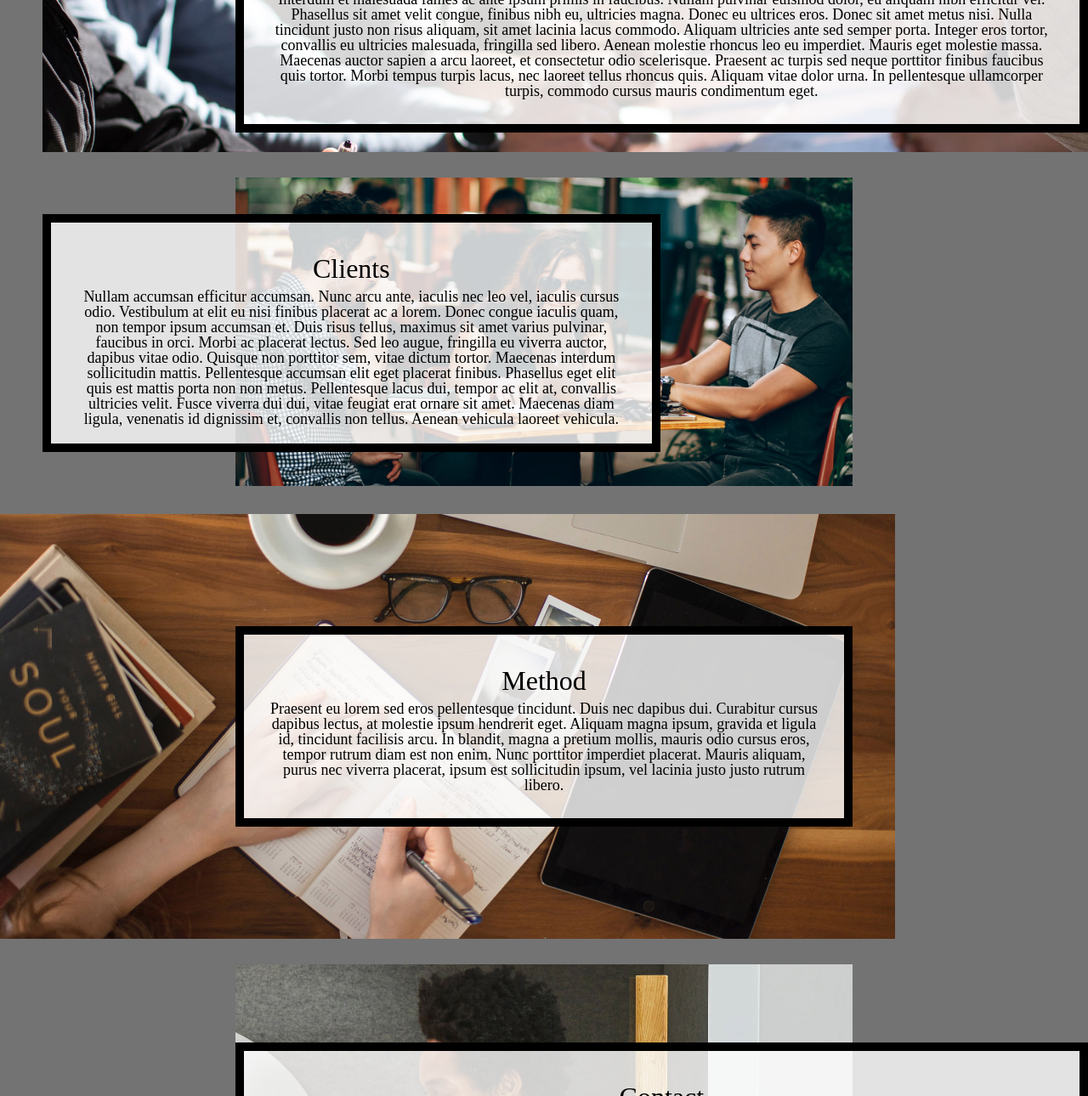
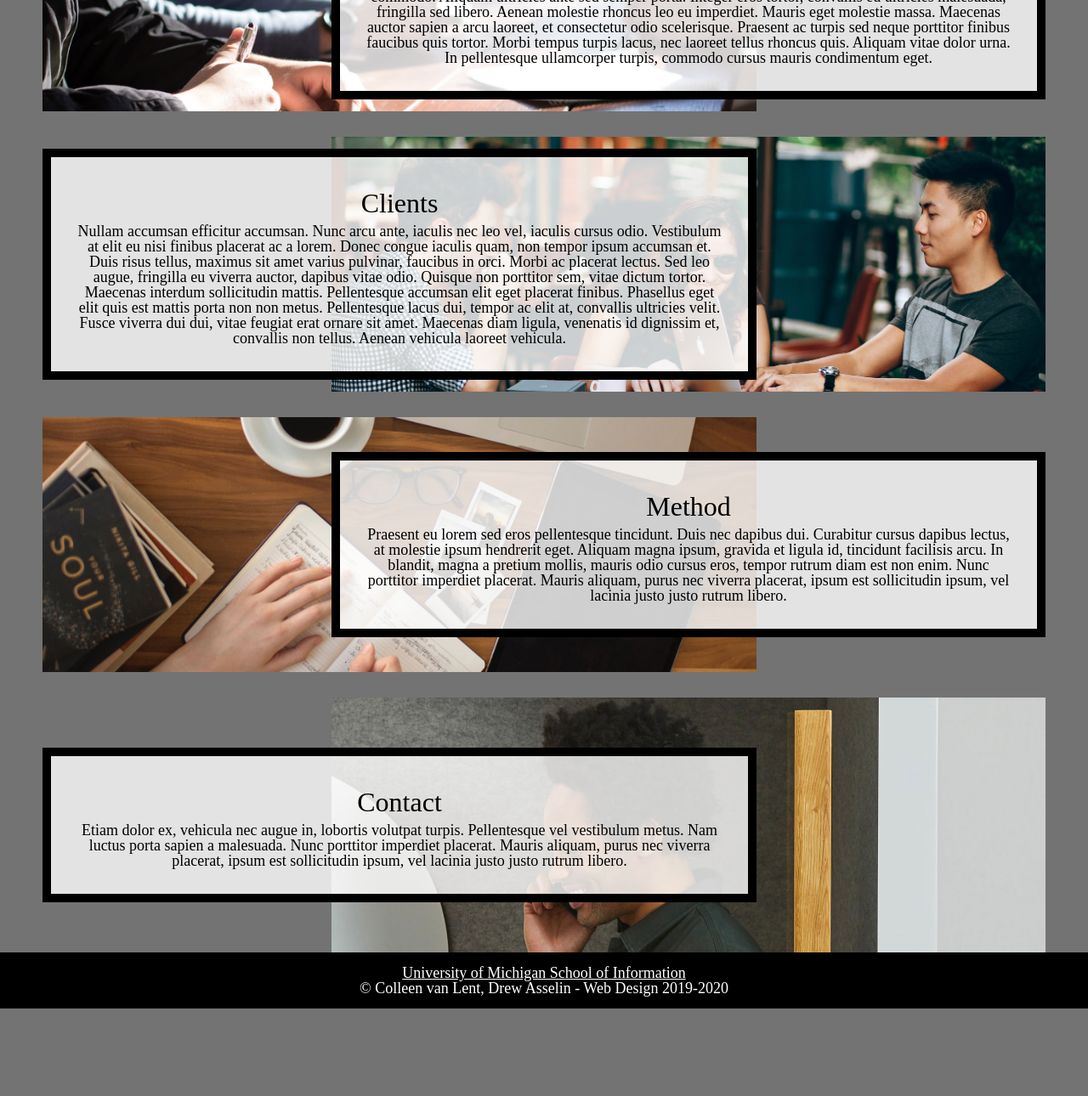
Before and after one commit to MacVanR/homework3-2022, a plain HTML site: page index.html in a window 1280 px wide. Shown: the part 647-1937 px from the top of the page at 85% size. After the commit the page ends 1834 px from the top, so only its background shows below. Drawn offline with Linux system fonts and the light colour scheme.

Commit message:
Add files via upload

```diff
--- a/css/style.css
+++ b/css/style.css
@@ -89,7 +89,8 @@ a.skip{
   -webkit-transition: top 1s ease-out;
   transition: left 1s ease-out;
   z-index: 1;
-  position: relative;
+  position: absolute;
+  top: 20px;
   left:-500px;
 }
 
@@ -103,7 +104,6 @@ nav a:focus{
 .container{
   display: grid;
   grid-template-columns: 1fr 5fr 1fr;
-  grid-template-rows: auto;
   row-gap: 30px;
 
   /* Requirement 5 code here*/
@@ -114,7 +114,7 @@ nav a:focus{
 .intro{
 
   background-image: url(../images/header.jpg);
-  background-color:#B3B3B3;
+  background-color:#707070;
   min-height: 400px;
   background-attachment: fixed;
   background-position: center;
@@ -125,9 +125,8 @@ nav a:focus{
 
 }
 
-.about {
-  grid-column: 2/ span 1;
-  grid-row: 2/ span 1;
+.about, .clients, .method, .contact{
+  grid-column: 2;
 }
 
 img{
@@ -136,63 +135,33 @@ img{
 
 }
 
-.about-image {
-
-  grid-column: 1 / -1;
+.about-image, .clients-image, .method-image, .contact-image{
   max-height: 500px;
+  grid-column: 1/4;
   overflow: hidden;
-  grid-row: 2/ span 1;
-
 }
 
-.clients{
-
-  grid-column: 2 / span 1;
-  grid-row: 3 / span 1;
-
+.about, .about-image{
+  grid-row: 1/2;
 }
 
-.clients-image{
-
-  grid-column: 1/ -1;
-  max-height: 500px;
-  overflow: hidden;
-  grid-row: 3 / span 1;
-
+.clients, .clients-image{
+  grid-row: 2/3;
 }
 
-.method{
-  grid-column: 2 / span 1;
-  grid-row: 4/ span 1;
+.method, .method-image{
+  grid-row: 3/4;
 }
 
-.method-image{
-  grid-column: 1 / -1;
-  max-height: 500px;
-  overflow: hidden;
-  grid-row: 4/ span 1;
-}
-
-.contact{
-  grid-column: 2 / span 1;
-  grid-row: 5/ span 1;
-}
-
-.contact-image {
-  grid-column: 1 / -1;
-  max-height: 500px;
-  overflow: hidden;
-  grid-row: 5/ span 1;
+.contact, .contact-image{
+  grid-row: 4/5;
 }
 
 .text{
   align-self: center;
-  justify-self: center;
   max-height: 25vh;
   overflow: scroll;
 }
-
-
 @media screen and (min-width: 700px){
   nav{
     padding-top: 35px;
@@ -209,42 +178,25 @@ img{
 
   /* Requirements 12-15 here: */
   a.skip:focus{
-    text-align: left;
     position: absolute;
-    top: -20px;
+    left: 0px;
+    top: 20px;
   }
 
   .container{
     display: grid;
     grid-template-columns: 50px auto 500px auto 50px;
-    grid-template-rows: auto 300px;
-
+    grid-template-rows: 300px 300px 300px 300px;
   }
 
-  .about{
-    grid-column: 3/ span2;
-  }
-  .about-image{
-    grid-column: 2/ span2;
-  }
-  .clients{
-    grid-column: 2 /span 2;
-  }
-  .clients-image{
+  .about, .method, .clients-image, .contact-image{
     grid-column: 3/ span 2;
   }
-  .contact{
-    grid-column: 3/ span2;
+
+  .clients, .contact, .about-image, .method-image{
+    grid-column: 2/ span 2;
   }
-  .contact-image{
-    grid-column: 3/ span 2;
-  }
-  .method{
-    grid-column: 3/ span 2;
-  }
-  .metod-image{
-    grid-column:2/ span 2;
-  }
+
 
 }
 
```
